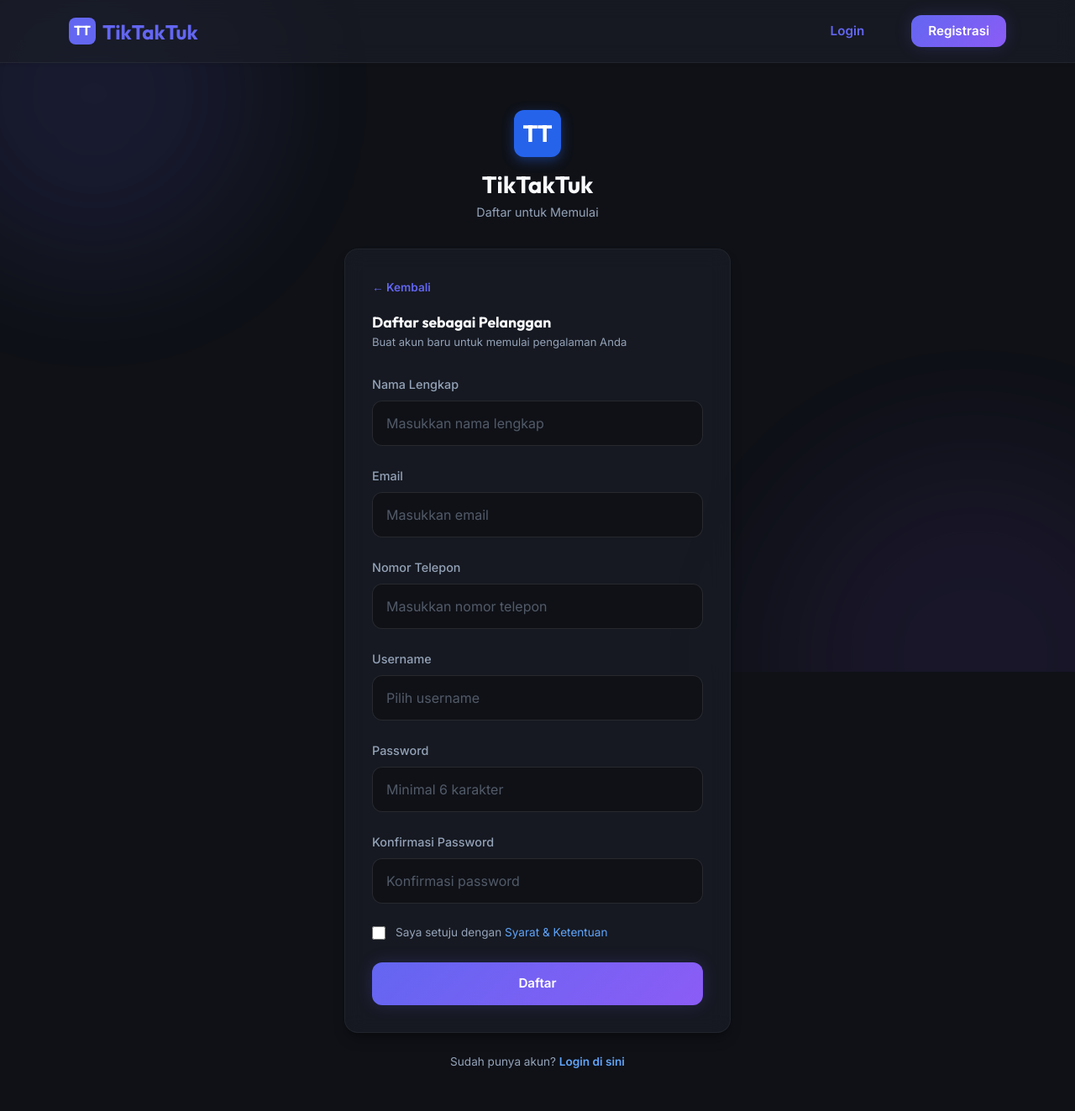
After one commit to NisriinaWakhdah/TK-E-MenjadiBasdut, a Django app: page /register/customer/ in a window 1280 px wide. The commit adds this page. Shown: the whole page at 84% size. Run offline with Django 5.2, Linux system fonts and the light colour scheme.

Commit message:
feat: register as customer, organizer, admin

```diff
--- a/templates/navbar.html
+++ b/templates/navbar.html
@@ -62,7 +62,7 @@
                         <a class="nav-link" href="{% url 'login' %}" style="font-size: 0.95rem; font-weight: 600; color: var(--accent-primary) !important;">Login</a>
                     </li>
                     <li class="nav-item ms-3">
-                        <a class="btn btn-primary" href="#" style="padding: 0.5rem 1.25rem;">Registrasi</a>
+                        <a class="btn btn-primary" href="{% url 'register_role' %}" style="padding: 0.5rem 1.25rem;">Registrasi</a>
                     </li>
                 {% endif %}
             </ul>
--- a/users/templates/login.html
+++ b/users/templates/login.html
@@ -43,7 +43,7 @@
 
         <!-- Footer Link -->
         <p style="margin-top: 2rem; color: var(--text-secondary); font-size: 0.85rem;">
-            Belum punya akun? <a href="#" style="color: #60a5fa; font-weight: 600; text-decoration: none;">Daftar sekarang</a>
+            Belum punya akun? <a href="{% url 'register_role' %}" style="color:#60a5fa; font-weight:600; text-decoration:none;">Daftar sekarang</a>
         </p>
     </div>
 </div>
--- /dev/null
+++ b/users/templates/register_customer.html
@@ -0,0 +1,101 @@
+{% extends 'base.html' %}
+{% block content %}
+{% include 'custom_theme.html' %}
+
+<div style="min-height:80vh; display:flex; align-items:center; justify-content:center; padding:2rem 0;">
+    <div style="width:100%; max-width:460px; text-align:center;">
+
+        <div style="margin-bottom:2rem;">
+            <div
+                style="width:56px; height:56px; background:#2563eb; color:white; border-radius:12px; display:inline-flex; align-items:center; justify-content:center; font-family:'Outfit',sans-serif; font-size:1.75rem; font-weight:700; margin-bottom:1rem; box-shadow:0 4px 14px rgba(37,99,235,0.4);">
+                TT</div>
+            <h1
+                style="font-family:'Outfit',sans-serif; font-size:1.75rem; color:var(--text-primary); margin-bottom:0.25rem;">
+                TikTakTuk</h1>
+            <p style="color:var(--text-secondary); font-size:0.9rem;">Daftar untuk Memulai</p>
+        </div>
+
+        <div class="glass-panel" style="text-align:left; padding:2rem;">
+            <a href="{% url 'register_role' %}"
+                style="color:var(--accent-primary); font-size:0.85rem; font-weight:600; display:inline-flex; align-items:center; gap:0.4rem; margin-bottom:1.25rem;">←
+                Kembali</a>
+
+            <h2 style="font-size:1.1rem; font-weight:700; margin-bottom:0.15rem;">Daftar sebagai Pelanggan</h2>
+            <p style="color:var(--text-secondary); font-size:0.82rem; margin-bottom:1.75rem;">Buat akun baru untuk
+                memulai pengalaman Anda</p>
+
+            {% if messages %}
+            {% for msg in messages %}
+            {% if forloop.first %}
+            {% if msg.tags == 'error' %}
+            <div
+                style="padding:0.75rem 1rem; border-radius:8px; margin-bottom:1rem; font-size:0.85rem; background:rgba(239,68,68,0.1); border:1px solid rgba(239,68,68,0.3); color:#fca5a5;">
+                {{ msg }}
+            </div>
+            {% else %}
+            <div
+                style="padding:0.75rem 1rem; border-radius:8px; margin-bottom:1rem; font-size:0.85rem; background:rgba(16,185,129,0.1); border:1px solid rgba(16,185,129,0.3); color:#6ee7b7;">
+                {{ msg }}
+            </div>
+            {% endif %}
+            {% endif %}
+            {% endfor %}
+            {% endif %}
+
+            <form method="POST" action="{% url 'register_customer' %}">
+                {% csrf_token %}
+
+                <div class="form-group">
+                    <label class="form-label">Nama Lengkap</label>
+                    <input type="text" name="full_name" class="form-control" placeholder="Masukkan nama lengkap"
+                        value="{{ form_data.full_name|default:'' }}" required>
+                </div>
+
+                <div class="form-group">
+                    <label class="form-label">Email</label>
+                    <input type="email" name="email" class="form-control" placeholder="Masukkan email"
+                        value="{{ form_data.email|default:'' }}" required>
+                </div>
+
+                <div class="form-group">
+                    <label class="form-label">Nomor Telepon</label>
+                    <input type="tel" name="phone" class="form-control" placeholder="Masukkan nomor telepon"
+                        value="{{ form_data.phone|default:'' }}" required>
+                </div>
+
+                <div class="form-group">
+                    <label class="form-label">Username</label>
+                    <input type="text" name="username" class="form-control" placeholder="Pilih username"
+                        value="{{ form_data.username|default:'' }}" required>
+                </div>
+
+                <div class="form-group">
+                    <label class="form-label">Password</label>
+                    <input type="password" name="password" class="form-control" placeholder="Minimal 6 karakter"
+                        required>
+                </div>
+
+                <div class="form-group">
+                    <label class="form-label">Konfirmasi Password</label>
+                    <input type="password" name="confirm_password" class="form-control"
+                        placeholder="Konfirmasi password" required>
+                </div>
+
+                <div style="display:flex; align-items:center; gap:0.75rem; margin-bottom:1.5rem;">
+                    <input type="checkbox" name="agree" id="agree"
+                        style="width:16px; height:16px; accent-color:var(--accent-primary);">
+                    <label for="agree" style="font-size:0.85rem; color:var(--text-secondary); cursor:pointer;">
+                        Saya setuju dengan <a href="#" style="color:#60a5fa;">Syarat & Ketentuan</a>
+                    </label>
+                </div>
+
+                <button type="submit" class="btn btn-primary" style="width:100%; padding:0.875rem;">Daftar</button>
+            </form>
+        </div>
+
+        <p style="margin-top:1.5rem; color:var(--text-secondary); font-size:0.85rem;">
+            Sudah punya akun? <a href="{% url 'login' %}" style="color:#60a5fa; font-weight:600;">Login di sini</a>
+        </p>
+    </div>
+</div>
+{% endblock %}
--- a/users/urls.py
+++ b/users/urls.py
@@ -4,4 +4,8 @@ from . import views
 urlpatterns = [
     path('login/', views.login_view, name='login'),
     path('logout/', views.logout_view, name='logout'),
+    path('register/', views.register_role_view, name='register_role'),
+    path('register/customer/', views.register_customer_view, name='register_customer'),
+    path('register/organizer/', views.register_organizer_view, name='register_organizer'),
+    path('register/admin/', views.register_admin_view, name='register_admin'),
 ]
--- a/users/views.py
+++ b/users/views.py
@@ -24,7 +24,7 @@ def login_view(request):
             request.session['email'] = user['email']
 
             messages.success(request, f"Login berhasil! Selamat datang, {user['username']}.")
-            return redirect('/') # Temp redirect to root since dashboard is handled elsewhere
+            return redirect('/')
         else:
             messages.error(request, "Username/Email atau Password salah.")
 
@@ -34,3 +34,109 @@ def logout_view(request):
     request.session.flush()
     messages.success(request, "Anda telah berhasil logout.")
     return redirect('login')
+
+def register_role_view(request):
+    if request.session.get('user_id'):
+        return redirect('/')
+    return render(request, 'register_role.html')
+
+def register_customer_view(request):
+    if request.session.get('user_id'):
+        return redirect('/')
+    if request.method == 'POST':
+        full_name    = request.POST.get('full_name', '').strip()
+        email        = request.POST.get('email', '').strip()
+        phone        = request.POST.get('phone', '').strip()
+        username     = request.POST.get('username', '').strip()
+        password     = request.POST.get('password', '')
+        confirm_pass = request.POST.get('confirm_password', '')
+        agree        = request.POST.get('agree')
+        errors = []
+        if not all([full_name, email, phone, username, password, confirm_pass]):
+            errors.append("Semua field wajib diisi.")
+        if password != confirm_pass:
+            errors.append("Password dan konfirmasi password tidak cocok.")
+        if len(password) < 6:
+            errors.append("Password minimal 6 karakter.")
+        if not agree:
+            errors.append("Anda harus menyetujui Syarat & Ketentuan.")
+        if any(u['username'] == username for u in STATIC_USERS):
+            errors.append("Username sudah digunakan.")
+        if errors:
+            for e in errors:
+                messages.error(request, e)
+            return render(request, 'register_customer.html', {'form_data': request.POST})
+        STATIC_USERS.append({
+            'id': str(len(STATIC_USERS) + 1),
+            'username': username, 'email': email, 'password': password,
+            'role': 'Customer', 'full_name': full_name, 'phone': phone,
+        })
+        messages.success(request, "Akun berhasil dibuat! Silakan login.")
+        return redirect('login')
+    return render(request, 'register_customer.html')
+
+def register_organizer_view(request):
+    if request.session.get('user_id'):
+        return redirect('/')
+    if request.method == 'POST':
+        organizer_name = request.POST.get('organizer_name', '').strip()
+        email          = request.POST.get('email', '').strip()
+        phone          = request.POST.get('phone', '').strip()
+        username       = request.POST.get('username', '').strip()
+        password       = request.POST.get('password', '')
+        confirm_pass   = request.POST.get('confirm_password', '')
+        agree          = request.POST.get('agree')
+        errors = []
+        if not all([organizer_name, email, phone, username, password, confirm_pass]):
+            errors.append("Semua field wajib diisi.")
+        if password != confirm_pass:
+            errors.append("Password dan konfirmasi password tidak cocok.")
+        if len(password) < 6:
+            errors.append("Password minimal 6 karakter.")
+        if not agree:
+            errors.append("Anda harus menyetujui Syarat & Ketentuan.")
+        if any(u['username'] == username for u in STATIC_USERS):
+            errors.append("Username sudah digunakan.")
+        if errors:
+            for e in errors:
+                messages.error(request, e)
+            return render(request, 'register_organizer.html', {'form_data': request.POST})
+        STATIC_USERS.append({
+            'id': str(len(STATIC_USERS) + 1),
+            'username': username, 'email': email, 'password': password,
+            'role': 'Organizer', 'organizer_name': organizer_name, 'phone': phone,
+        })
+        messages.success(request, "Akun berhasil dibuat! Silakan login.")
+        return redirect('login')
+    return render(request, 'register_organizer.html')
+
+def register_admin_view(request):
+    if request.session.get('user_id'):
+        return redirect('/')
+    if request.method == 'POST':
+        username     = request.POST.get('username', '').strip()
+        password     = request.POST.get('password', '')
+        confirm_pass = request.POST.get('confirm_password', '')
+        agree        = request.POST.get('agree')
+        errors = []
+        if not all([username, password, confirm_pass]):
+            errors.append("Semua field wajib diisi.")
+        if password != confirm_pass:
+            errors.append("Password dan konfirmasi password tidak cocok.")
+        if len(password) < 6:
+            errors.append("Password minimal 6 karakter.")
+        if not agree:
+            errors.append("Anda harus menyetujui Syarat & Ketentuan.")
+        if any(u['username'] == username for u in STATIC_USERS):
+            errors.append("Username sudah digunakan.")
+        if errors:
+            for e in errors:
+                messages.error(request, e)
+            return render(request, 'register_admin.html', {'form_data': request.POST})
+        STATIC_USERS.append({
+            'id': str(len(STATIC_USERS) + 1),
+            'username': username, 'email': '', 'password': password, 'role': 'Admin',
+        })
+        messages.success(request, "Akun berhasil dibuat! Silakan login.")
+        return redirect('login')
+    return render(request, 'register_admin.html')
```
Also changed, not shown: users/templates/register_admin.html (added, +83 -0 lines), users/templates/register_organizer.html (added, +101 -0 lines), users/templates/register_role.html (added, +75 -0 lines).
